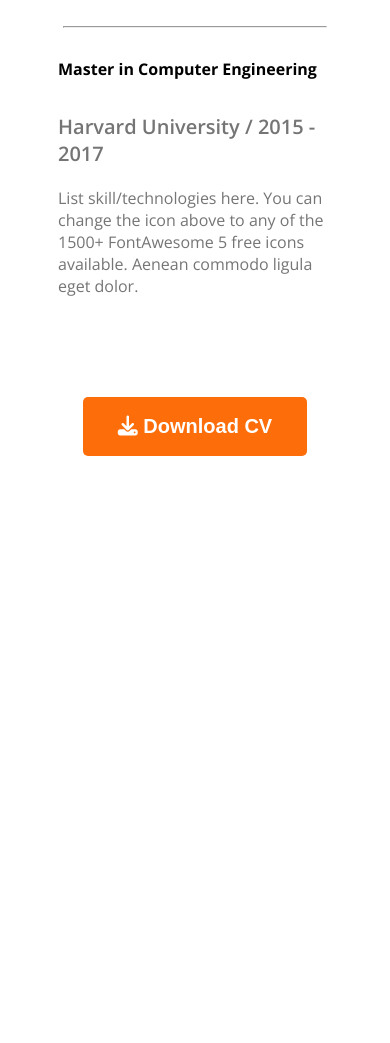
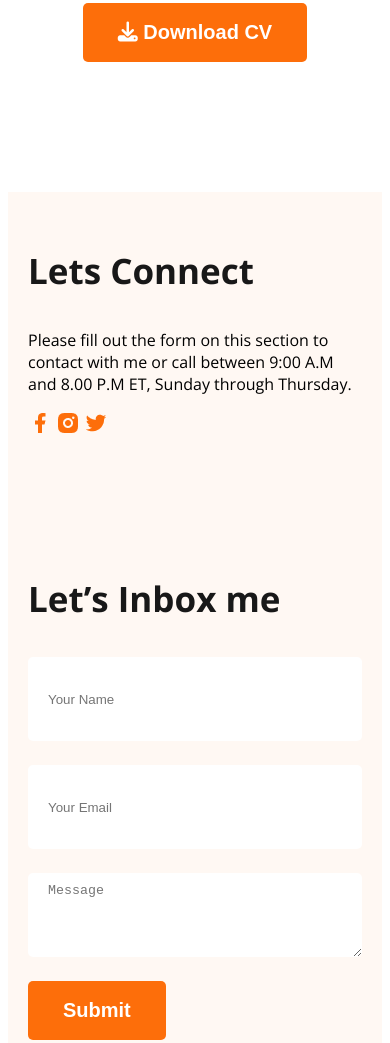
Before and after one commit to RaiyanSohel-byte/responsive-web-dev-portfolio, a plain HTML site: page index.html in a window 390 px wide. Shown: the part 3518-4561 px from the top of the page. Before the commit the page ends 4104 px from the top, so only its background shows below. Drawn offline with nearby package versions, Linux system fonts and the light colour scheme.

Commit message:
responsive added

```diff
--- a/index.html
+++ b/index.html
@@ -215,7 +215,7 @@
         </div>
       </section>
     </main>
-    <footer class="secondary-bg hide">
+    <footer class="secondary-bg">
       <div class="footer-column">
         <h3 class="section-title">Lets Connect</h3>
         <p>
--- a/styles/index.css
+++ b/styles/index.css
@@ -185,12 +185,21 @@ footer input[type="text"],  footer input[type="email"], footer textarea{
 }
 /* small device */
 @media screen and (max-width:576px) {
-    .skills-container{
+    .skills-container,.secondary-bg{
         flex-direction: column;
     }
     .resume-container{
         flex-direction:column;
-        padding:50px 50px;
+
     }
+    footer{
+        padding:20px;
+    }
+    .footer-column {
+        width:100%;
+    }
+     footer input[type="text"],footer input[type="email"], footer textarea{
+        width:calc(100% - 40px) ;
 
+    }
 }
```
